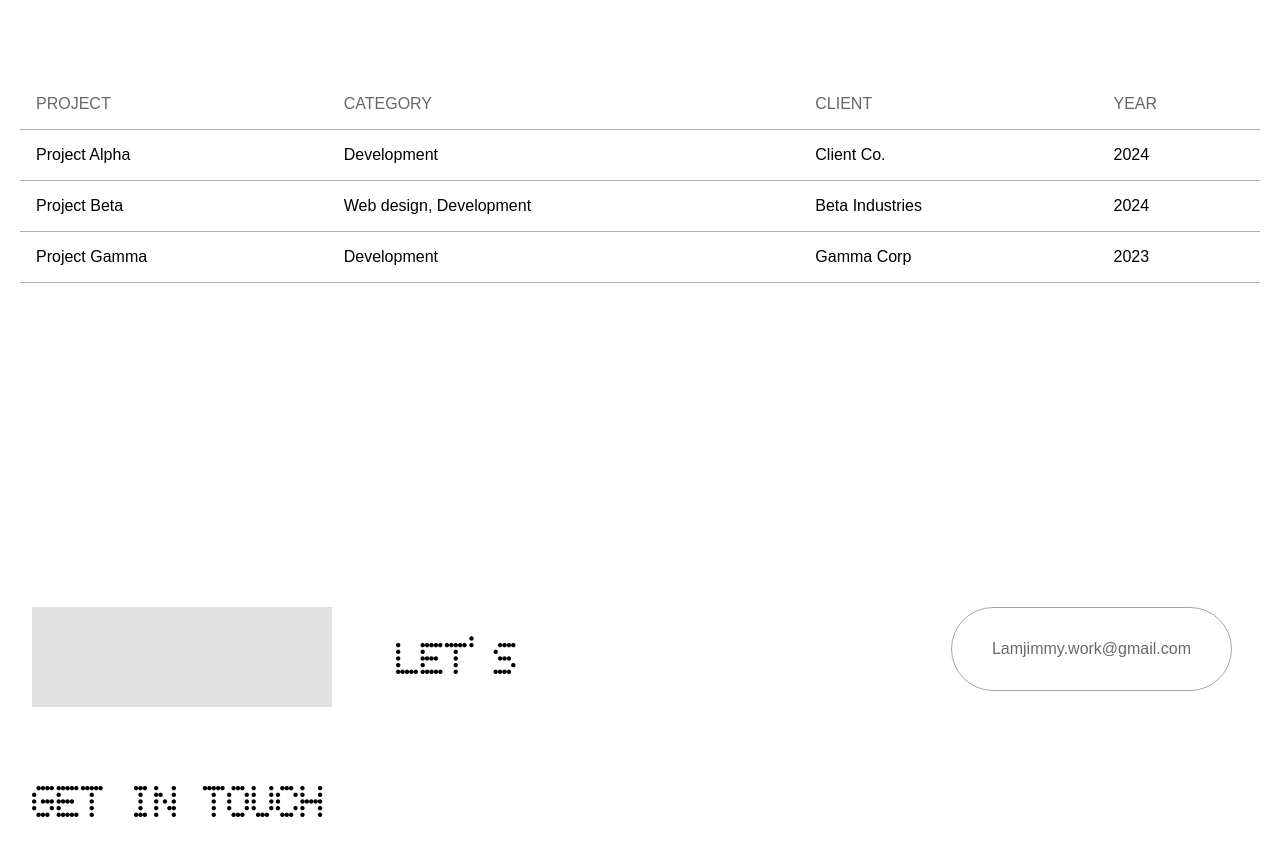
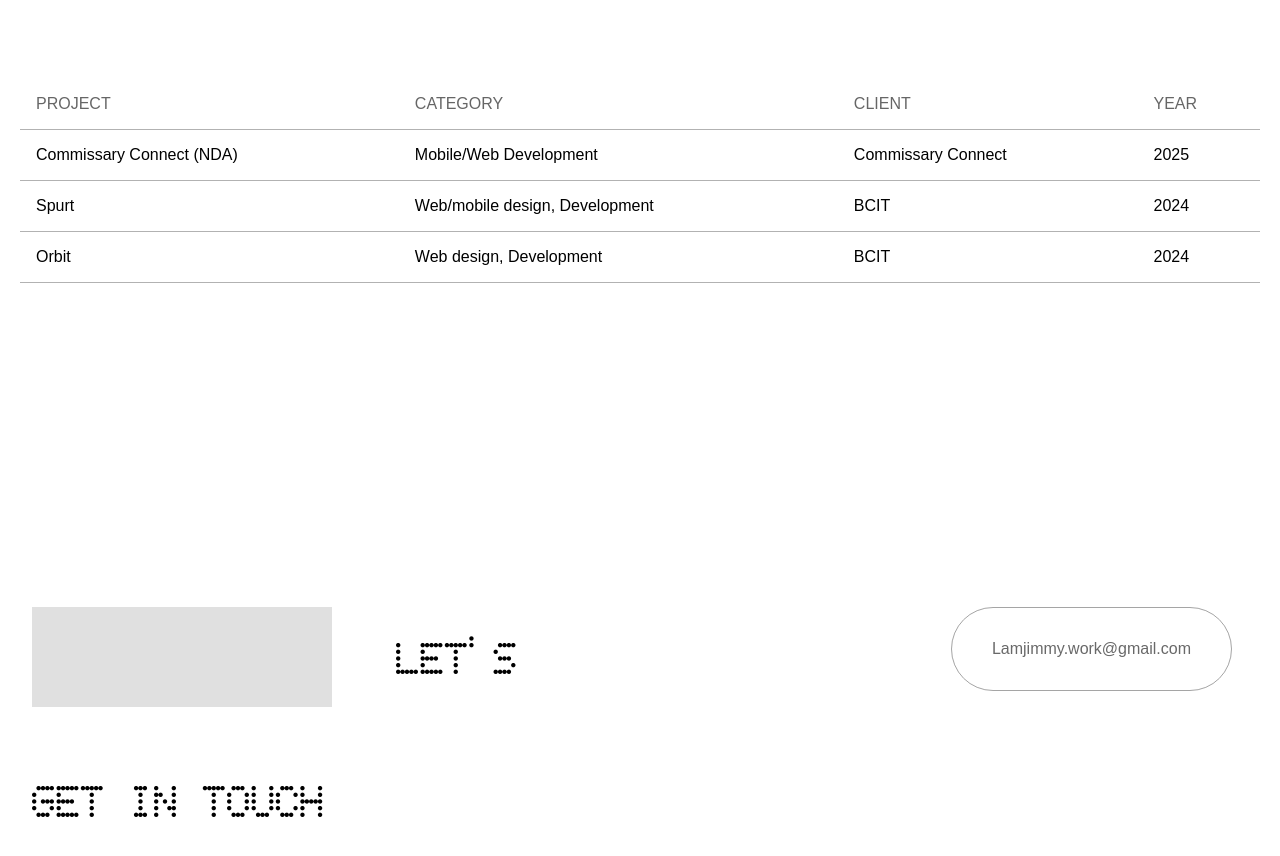
Before and after one commit to cozy6/jimmy-lam-2025, a Next.js app: page / in a window 1280 px wide. Shown: the part 880-1736 px from the top of the page. Built offline with nearby package versions, Linux system fonts and the light colour scheme.

Commit message:
added smoother animations to table

```diff
--- a/components/ProjectsTable/ProjectsTable.module.css
+++ b/components/ProjectsTable/ProjectsTable.module.css
@@ -29,6 +29,14 @@
   background-color: var(--gray-alpha-300);
 }
 
+.projectName {
+  transition: transform 0.3s ease;
+}
+
+.projectsTable tbody tr:hover .projectName {
+  transform: translateX(10px);
+}
+
 .expanded {
   background-color: var(--gray-alpha-300);
 }
@@ -40,6 +48,18 @@
 
 .projectDetails {
   padding: 2rem 0;
+  animation: slideDown 0.3s ease forwards;
+}
+
+@keyframes slideDown {
+  from {
+    opacity: 0;
+    transform: translateY(-10px);
+  }
+  to {
+    opacity: 1;
+    transform: translateY(0);
+  }
 }
 
 .description {
--- a/components/ProjectsTable/index.tsx
+++ b/components/ProjectsTable/index.tsx
@@ -1,4 +1,4 @@
-import { useState } from 'react';
+import React, { useState } from 'react';
 import styles from './ProjectsTable.module.css';
 
 interface Project {
@@ -16,10 +16,10 @@
 const placeholderProjects: Project[] = [
   {
     id: 1,
-    name: "Project Alpha",
-    category: "Development",
-    client: "Client Co.",
-    year: 2024,
+    name: "Commissary Connect (NDA)",
+    category: "Mobile/Web Development",
+    client: "Commissary Connect",
+    year: 2025,
     description: "Collaborated with the client team to design and develop a dynamic web application with advanced functionality. Leveraged modern frameworks to create a seamless and responsive user experience, aligning with their vision for digital transformation.",
     tags: ["Development", "Full Stack"],
     websiteUrl: "#",
@@ -27,9 +27,9 @@
   },
   {
     id: 2,
-    name: "Project Beta",
-    category: "Web design, Development",
-    client: "Beta Industries",
+    name: "Spurt",
+    category: "Web/mobile design, Development",
+    client: "BCIT",
     year: 2024,
     description: "Led the development of a comprehensive digital platform integrating cutting-edge technologies. Created an intuitive interface that enhances user engagement while maintaining high performance standards.",
     tags: ["Web design", "Development"],
@@ -38,10 +38,10 @@
   },
   {
     id: 3,
-    name: "Project Gamma",
-    category: "Development",
-    client: "Gamma Corp",
-    year: 2023,
+    name: "Orbit",
+    category: "Web design, Development",
+    client: "BCIT",
+    year: 2024,
     description: "Spearheaded the implementation of a scalable solution using modern architecture principles. Focused on delivering a robust platform that exceeds client expectations while ensuring maintainability.",
     tags: ["Development"],
     websiteUrl: "#",
@@ -69,13 +69,12 @@
         </thead>
         <tbody>
           {placeholderProjects.map((project) => (
-            <>
+            <React.Fragment key={project.id}>
               <tr
-                key={project.id}
                 onClick={() => toggleProject(project.id)}
                 className={expandedProject === project.id ? styles.expanded : ''}
               >
-                <td>{project.name}</td>
+                <td className={styles.projectName}>{project.name}</td>
                 <td>{project.category}</td>
                 <td>{project.client}</td>
                 <td>{project.year}</td>
@@ -104,7 +103,7 @@
                   </td>
                 </tr>
               )}
-            </>
+            </React.Fragment>
           ))}
         </tbody>
       </table>
--- a/src/pages/_app.tsx
+++ b/src/pages/_app.tsx
@@ -2,8 +2,31 @@
 import type { AppProps } from "next/app";
 import Head from "next/head";
 import { ThemeProvider } from "@/context/ThemeContext";
+import Lenis from 'lenis'
+import { useEffect } from "react";
 
 export default function App({ Component, pageProps }: AppProps) {
+  useEffect(() => {
+    const lenis = new Lenis({
+      duration: 1.2,
+      smoothWheel: true,
+      wheelMultiplier: 1,
+      touchMultiplier: 2,
+      infinite: false
+    })
+
+    function raf(time: number) {
+      lenis.raf(time)
+      requestAnimationFrame(raf)
+    }
+
+    requestAnimationFrame(raf)
+
+    return () => {
+      lenis.destroy()
+    }
+  }, [])
+
   return (
     <ThemeProvider>
       <Head>
```
Also changed, not shown: package.json (+5 -4 lines), 1 other file (tests, documents, lock files or other folders). Lines whose indentation alone changed are shown as unchanged.
